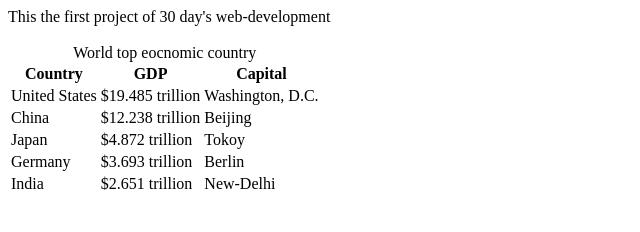
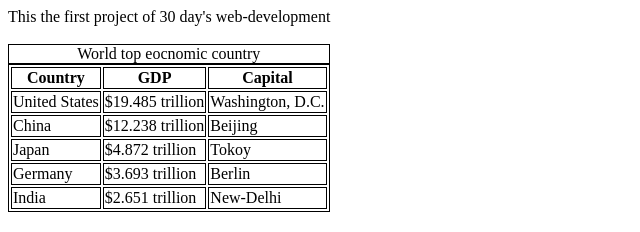
Before and after one commit to Keval2124/Projects, a plain HTML site: page project_1/index.html in a window 1280 px wide. Shown: the top 232 px of the page, without its empty margins (0-640 px from the left). Drawn offline with Linux system fonts and the light colour scheme.

Commit message:
Update index.html

```diff
--- a/project_1/index.html
+++ b/project_1/index.html
@@ -4,6 +4,11 @@
     <meta charset="utf-8">
     <meta name="viewport" content="width=device-width">
     <title>project 1</title>
+    <style>
+       table, th, td, caption {
+          border: 1px solid black;
+       }
+    </style>
   </head>
   <body>
     <header>
```
